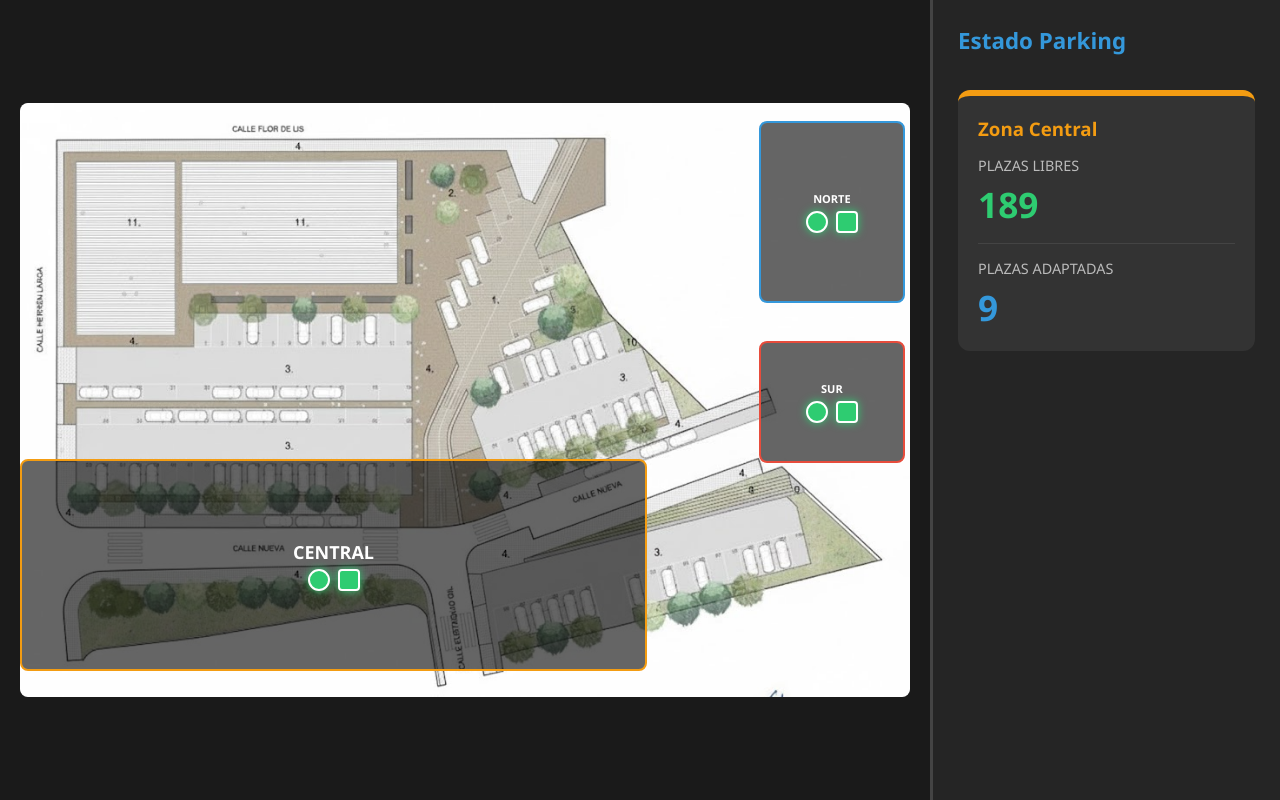
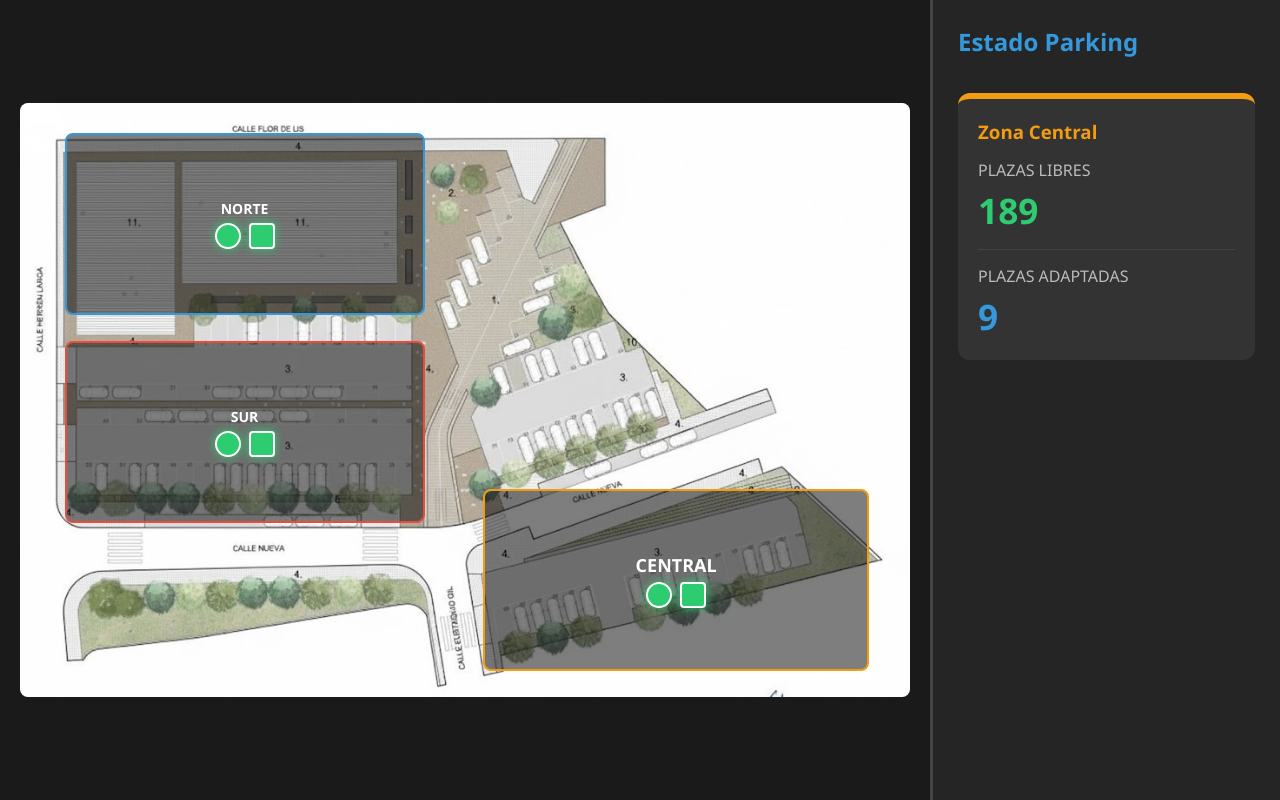
Before and after one commit to Daylon20/Parking-Flask-Arduino, a Flask app: page / in a window 1280 px wide. Run offline with Flask 3, Linux system fonts and the light colour scheme.

Commit message:
Update index.html

```diff
--- a/templates/index.html
+++ b/templates/index.html
@@ -5,55 +5,40 @@
     <meta name="viewport" content="width=device-width, initial-scale=1.0">
     <title>Smart Parking Ociopia</title>
     <style>
-        /* ESTILO GENERAL */
-        body {
-            font-family: 'Segoe UI', sans-serif;
-            background-color: #1a1a1a; color: white; margin: 0;
-            display: flex; height: 100vh; overflow: hidden;
-        }
+        body { font-family: 'Segoe UI', sans-serif; background-color: #1a1a1a; color: white; margin: 0; display: flex; height: 100vh; overflow: hidden; }
+        .contenedor-principal { flex: 1; position: relative; overflow: auto; display: flex; justify-content: center; align-items: center; padding: 20px; }
+        .map-container { position: relative; display: inline-block; background: white; border-radius: 10px; }
+        .map-image { display: block; max-width: 100%; height: auto; max-height: 85vh; border-radius: 8px; }
+        .side-panel { width: 350px; background: #252525; border-left: 3px solid #444; padding: 25px; box-sizing: border-box; display: flex; flex-direction: column; }
 
-        .contenedor-principal {
-            flex: 1; position: relative; overflow: auto;
-            display: flex; justify-content: center; align-items: center; padding: 20px;
-        }
-
-        .map-container { position: relative; display: inline-block; background: white; border-radius: 10px; }
-
-        /* La imagen ahora busca el archivo .jpg */
-        .map-image { display: block; max-width: 100%; height: auto; max-height: 85vh; border-radius: 8px; }
-
-        .side-panel {
-            width: 350px; background: #252525; border-left: 3px solid #444;
-            padding: 25px; box-sizing: border-box; display: flex; flex-direction: column;
-        }
-
-        /* DISEÑO PARA MÓVILES */
         @media (max-width: 850px) {
             body { flex-direction: column; overflow-y: auto; height: auto; }
             .contenedor-principal { height: 60vh; flex: none; }
             .side-panel { width: 100%; border-left: none; border-top: 3px solid #444; height: auto; }
         }
 
-        /* ZONAS SOBRE EL MAPA */
-        .zona-interactiva {
-            position: absolute; cursor: pointer; transition: 0.3s;
-            background-color: rgba(0, 0, 0, 0.6); border-radius: 8px;
-            display: flex; flex-direction: column; align-items: center; justify-content: center;
+        .zona-interactiva { position: absolute; cursor: pointer; transition: 0.3s; background-color: rgba(0, 0, 0, 0.5); border-radius: 8px; display: flex; flex-direction: column; align-items: center; justify-content: center; border: 2px solid transparent; }
+
+        /* --- NUEVOS TAMAÑOS DE CUADROS PARA LA IMAGEN JPG --- */
+        #zona-norte {
+            border-color: #3498db; color: #3498db;
+            top: 5%; left: 5%; width: 40%; height: 30%;
+        }
+        #zona-sur {
+            border-color: #e74c3c; color: #e74c3c;
+            top: 40%; left: 5%; width: 40%; height: 30%;
+        }
+        #zona-central {
+            border-color: #f39c12; color: #f39c12;
+            top: 65%; left: 52%; width: 43%; height: 30%;
         }
 
-        /* Si al cambiar a la imagen JPG los cuadros no encajan, modifica estos % */
-        #zona-norte { border: 2px solid #3498db; color: #3498db; top: 3%; left: 83%; width: 16%; height: 30%; }
-        #zona-sur { border: 2px solid #e74c3c; color: #e74c3c; top: 40%; left: 83%; width: 16%; height: 20%; }
-        #zona-central { border: 2px solid #f39c12; color: #f39c12; top: 60%; left: 0%; width: 70%; height: 35%; }
+        .contenedor-leds { display: flex; gap: 8px; margin-top: 5px; }
+        .led { width: 22px; height: 22px; border: 2px solid white; border-radius: 4px; transition: 0.3s; }
+        .led-adaptada { border-radius: 50%; }
+        .led-off { background-color: #2ecc71; box-shadow: 0 0 10px #2ecc71; }
+        .led-on { background-color: #e74c3c; box-shadow: 0 0 10px #e74c3c; }
 
-        /* ESTILO LEDS */
-        .contenedor-leds { display: flex; gap: 8px; margin-top: 5px; }
-        .led { width: 18px; height: 18px; border: 2px solid white; border-radius: 4px; transition: 0.3s; }
-        .led-adaptada { border-radius: 50%; }
-        .led-off { background-color: #2ecc71; box-shadow: 0 0 8px #2ecc71; } /* LIBRE */
-        .led-on { background-color: #e74c3c; box-shadow: 0 0 8px #e74c3c; }   /* OCUPADO */
-
-        /* PANEL DERECHO */
         .stat-box { background: #333; padding: 20px; border-radius: 12px; margin-top: 15px; border-top: 6px solid #666; }
         .big-num { font-size: 2.2em; font-weight: bold; color: #2ecc71; display: block; margin-top: 5px; }
     </style>
@@ -65,7 +50,7 @@
             <img src="{{ url_for('static', filename='img/logo_parking.jpg') }}" class="map-image">
 
             <div id="zona-norte" class="zona-interactiva" onclick="mostrarInfo('Zona Norte')">
-                <span style="color:white; font-size:11px; font-weight:bold;">NORTE</span>
+                <span style="color:white; font-size:14px; font-weight:bold;">NORTE</span>
                 <div class="contenedor-leds">
                     <div id="led-p2" class="led led-adaptada"></div>
                     <div id="led-p3" class="led"></div>
@@ -73,7 +58,7 @@
             </div>
 
             <div id="zona-sur" class="zona-interactiva" onclick="mostrarInfo('Zona Sur')">
-                <span style="color:white; font-size:11px; font-weight:bold;">SUR</span>
+                <span style="color:white; font-size:14px; font-weight:bold;">SUR</span>
                 <div class="contenedor-leds">
                     <div id="led-p4" class="led led-adaptada"></div>
                     <div id="led-p5" class="led"></div>
@@ -91,9 +76,8 @@
     </div>
 
     <div class="side-panel">
-        <h2 style="margin-top:0; color: #3498db; font-size: 1.4em;">Estado Parking</h2>
-        <div id="detalle-zona">
-            </div>
+        <h2 style="margin-top:0; color: #3498db;">Estado Parking</h2>
+        <div id="detalle-zona"></div>
     </div>
 
     <script>
@@ -120,10 +104,10 @@
             document.getElementById('detalle-zona').innerHTML = `
                 <div class="stat-box" style="border-color: ${CONFIG[n].color}">
                     <h3 style="margin:0; color:${CONFIG[n].color}">${n}</h3>
-                    <p style="margin:15px 0 5px 0; color:#bbb; font-size:0.9em;">PLAZAS LIBRES</p>
+                    <p style="margin:15px 0 5px 0; color:#bbb;">PLAZAS LIBRES</p>
                     <span class="big-num">${CONFIG[n].totales - nOcupadas}</span>
                     <hr style="border:0; border-top:1px solid #444; margin:15px 0;">
-                    <p style="margin:0; color:#bbb; font-size:0.9em;">PLAZAS ADAPTADAS</p>
+                    <p style="margin:0; color:#bbb;">PLAZAS ADAPTADAS</p>
                     <span class="big-num" style="color:#3498db">${CONFIG[n].adaptadas - aOcupadas}</span>
                 </div>`;
         }
```
